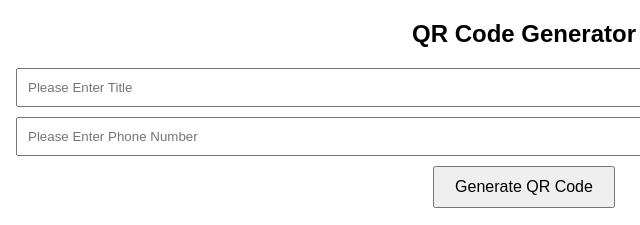
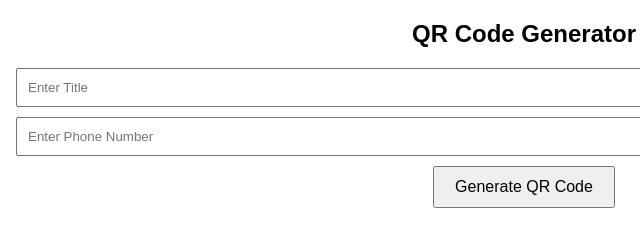
Before and after one commit to mandalkiran/scan-to-call, a plain HTML site: page index.html in a window 1280 px wide. Shown: the top 225 px of the page, 116-756 px from the left. Drawn offline with Linux system fonts and the light colour scheme.

Commit message:
Update index.html

```diff
--- a/index.html
+++ b/index.html
@@ -31,8 +31,8 @@
 </head>
 <body>
     <h2>QR Code Generator</h2>
-    <input type="text" id="title" placeholder="Please Enter Title">
-    <input type="tel" id="phone" placeholder="Please Enter Phone Number">
+    <input type="text" id="title" placeholder="Enter Title">
+    <input type="tel" id="phone" placeholder="Enter Phone Number">
     <button onclick="generateQR()">Generate QR Code</button>
     <div id="qrcode"></div>
     <button onclick="downloadQR()">Download QR Code</button>
```
